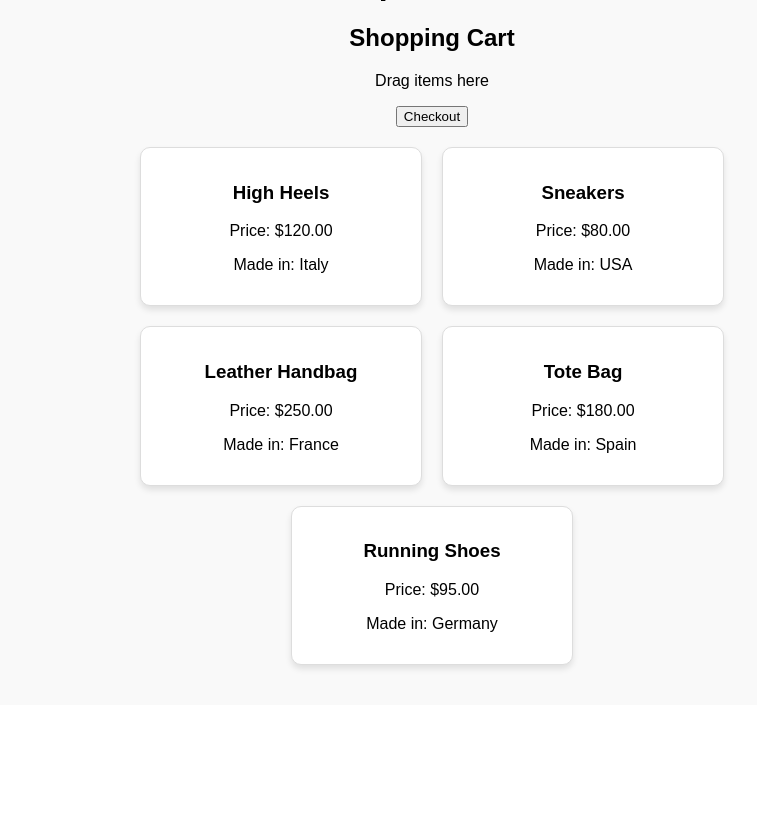
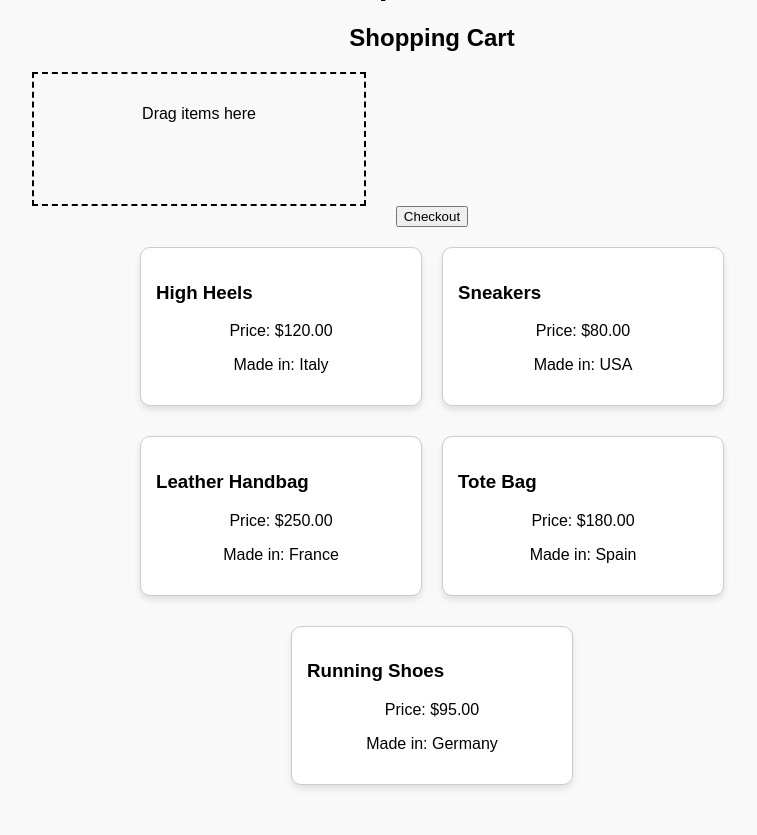
Before and after one commit to sarahrosehassan/OSP-WebApp-CPS630, a PHP site: page /php/shopping.php in a window 1280 px wide. Shown: the part 176-1011 px from the top of the page, without its empty margins (208-965 px from the left). Before the commit the page ends 847 px from the top, so only its background shows below. Run offline with PHP 8.4, Linux system fonts and the light colour scheme; data comes from the database, SQL or seed files in the repository.

Commit message:
Fixed titles on home page

```diff
--- a/css/style.css
+++ b/css/style.css
@@ -4,6 +4,12 @@ body {
   margin: 0;
   padding: 0;
   background-color: #f9f9f9;
+}
+
+.main-content {
+  margin-top: 150px; /* Increase this value to move it lower */
+  padding-top: 50px; /* Optional */
+  text-align: center; /* Keeps text centered */
 }
 
 /* 🔹 Navbar Styling (Full Width & Fixed) */
@@ -268,3 +274,44 @@ main p {
 #signupForm {
   display: block;
 }
+
+/* Shopping Cart Styling */
+.cart-container {
+  margin-top: 20px;
+}
+
+.cart {
+  border: 2px dashed #000;
+  padding: 15px;
+  width: 300px;
+  min-height: 100px;
+  background-color: #f9f9f9;
+  text-align: center;
+}
+
+.cart-item {
+  display: flex;
+  justify-content: space-between;
+  padding: 5px;
+  background: #eee;
+  margin-top: 5px;
+}
+
+.cart-item button {
+  background-color: red;
+  color: white;
+  border: none;
+  padding: 5px;
+  cursor: pointer;
+}
+
+/* Products */
+.product {
+  border: 1px solid #ccc;
+  padding: 15px;
+  width: 250px;
+  text-align: left;
+  background: white;
+  margin-bottom: 10px;
+  cursor: grab;
+}
```
Also changed, not shown: php/index.php (+2 -9 lines).
